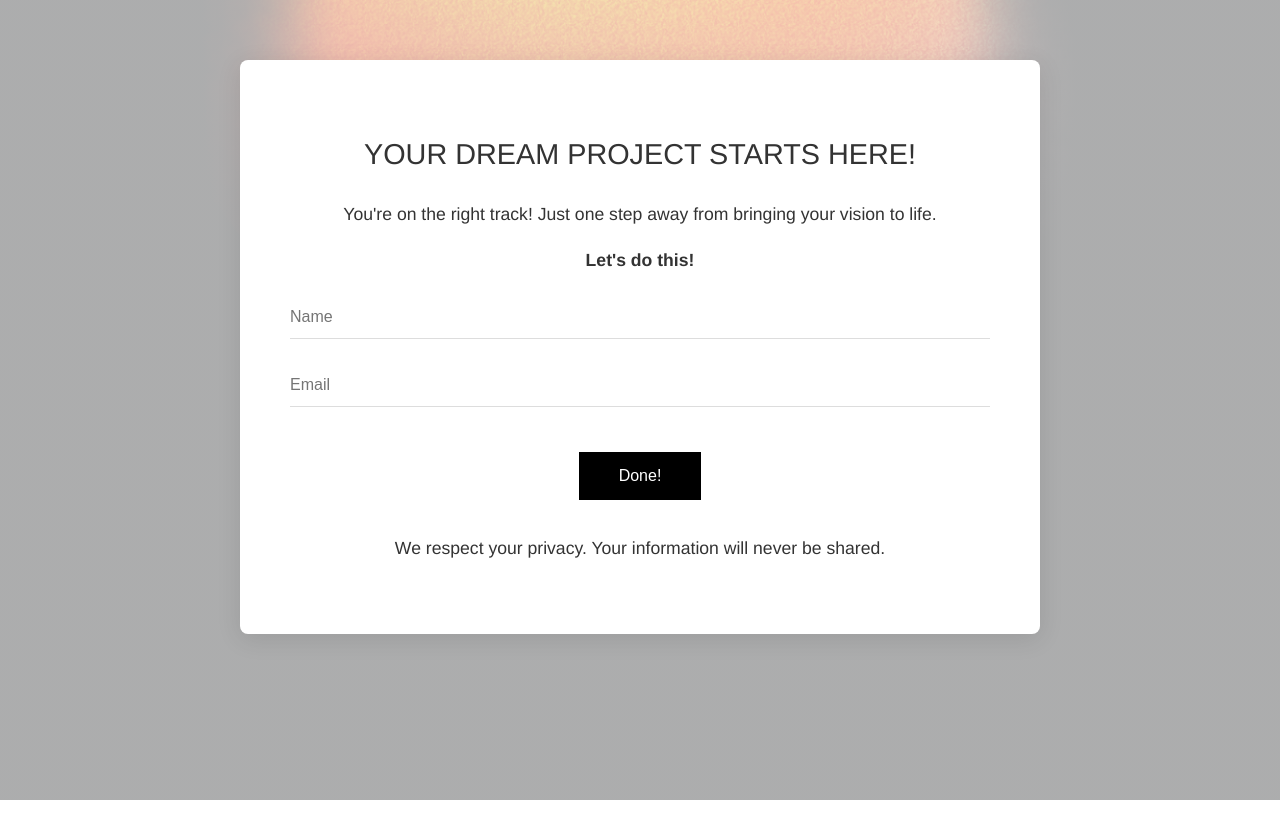
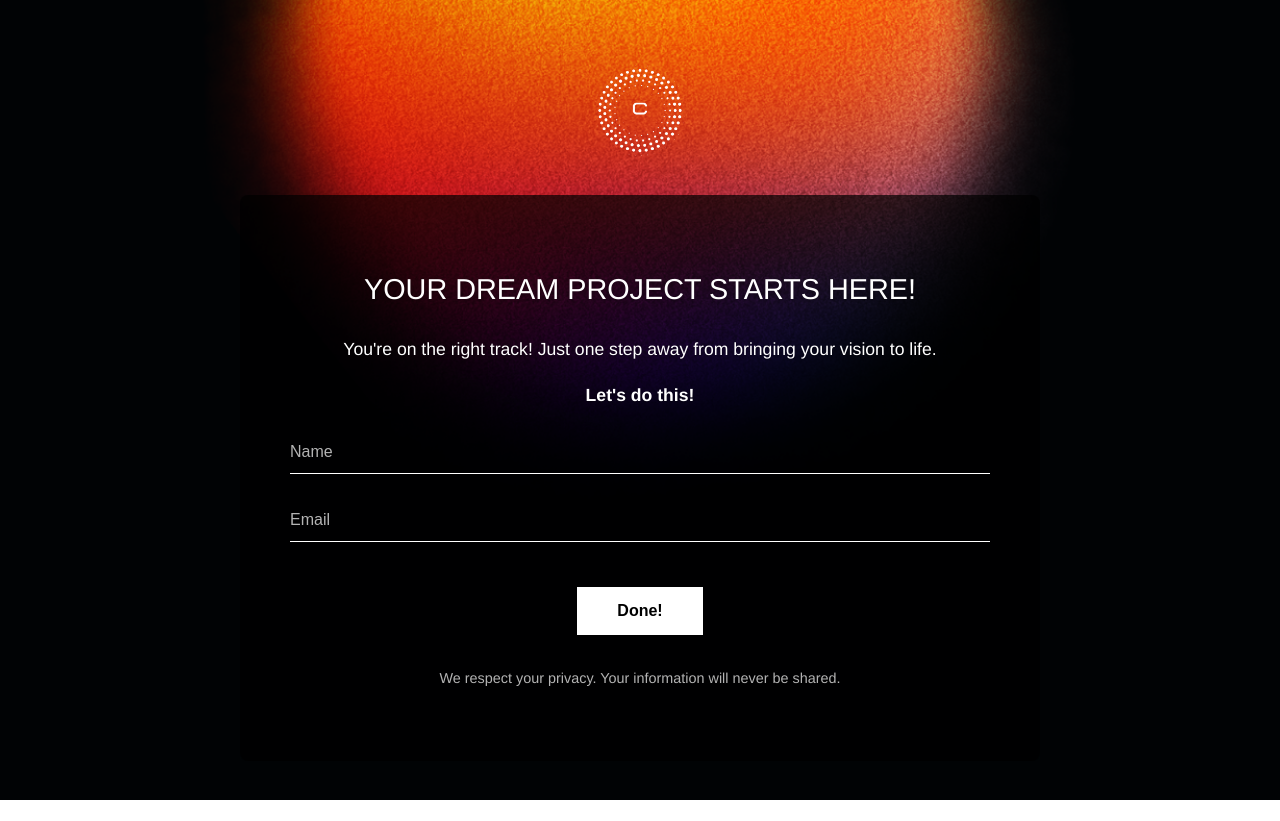
Before and after one commit to ChandlerManuel/chandler-website, a plain HTML site: page index.html in a window 1280 px wide. Both pictures are taken after a click on the button "CLICK HERE TO GET STARTED". Before the commit the page ends 800 px from the top, so only its background shows below. Drawn offline with Linux system fonts and the light colour scheme.

Commit message:
Update index.html

```diff
--- a/index.html
+++ b/index.html
@@ -10,13 +10,9 @@
       font-family: 'Helvetica Neue', Arial, sans-serif;
       margin: 0;
       padding: 0;
-      background:
-        /* Light overlay (reduced opacity to 0.7 for better visibility) */
-        linear-gradient(rgba(245, 245, 245, 0.7), rgba(245, 245, 245, 0.7)),
-        /* Sample background image (replace with your own) */
-        url('background.png') center/cover no-repeat fixed;
+      background: url('background.png') center/cover no-repeat fixed;
       min-height: 100vh;
-      color: #333;
+      color: white; /* All text white */
     }
 
     .container {
@@ -26,13 +22,21 @@
       text-align: center;
     }
 
+    /* LOGO STYLING */
+    .logo {
+      width: 180px;
+      margin-bottom: 30px;
+      filter: brightness(0) invert(1); /* Makes logo white */
+    }
+
     /* TYPOGRAPHY */
     h1 {
       font-size: 2.8rem;
       font-weight: 700;
       letter-spacing: 0.5px;
       margin: 20px 0;
-      color: #000;
+      color: white;
+      text-shadow: 0 2px 4px rgba(0,0,0,0.3);
     }
 
     h2 {
@@ -40,19 +44,22 @@
       font-weight: 400;
       margin-bottom: 30px;
       line-height: 1.4;
+      color: white;
+      text-shadow: 0 2px 4px rgba(0,0,0,0.3);
     }
 
     p {
       font-size: 1.1rem;
       margin-bottom: 25px;
+      color: white;
+      text-shadow: 0 1px 2px rgba(0,0,0,0.3);
     }
 
     /* FORM ELEMENTS */
     .form-container {
-      background: white;
+      background: rgba(0,0,0,0.7); /* Semi-transparent dark background */
       padding: 50px;
       border-radius: 8px;
-      box-shadow: 0 5px 25px rgba(0,0,0,0.1);
       display: none; /* Hidden initially */
     }
 
@@ -65,32 +72,51 @@
       width: 100%;
       padding: 12px 0;
       border: none;
-      border-bottom: 1px solid #ddd;
+      border-bottom: 1px solid white;
       font-size: 1rem;
+      background: transparent;
+      color: white;
+    }
+
+    input::placeholder {
+      color: rgba(255,255,255,0.7);
     }
 
     button {
-      background: #000;
-      color: #fff;
+      background: white;
+      color: black;
       border: none;
       padding: 15px 40px;
       font-size: 1rem;
       margin: 20px 0;
       cursor: pointer;
       transition: all 0.3s;
+      font-weight: 600;
+    }
+
+    button:hover {
+      background: #f0f0f0;
     }
 
     /* VISUAL DETAILS */
     .divider {
       height: 1px;
       width: 100px;
-      background: #ddd;
+      background: rgba(255,255,255,0.3);
       margin: 40px auto;
+    }
+
+    .disclaimer {
+      color: rgba(255,255,255,0.7);
+      font-size: 0.9rem;
     }
   </style>
 </head>
 <body>
   <div class="container">
+    <!-- Logo -->
+    <img src="logo.png" alt="Chandler Manuel Logo" class="logo">
+
     <!-- Landing Content -->
     <div id="landing">
       <h1>CHANDLER MANUEL</h1>
```
